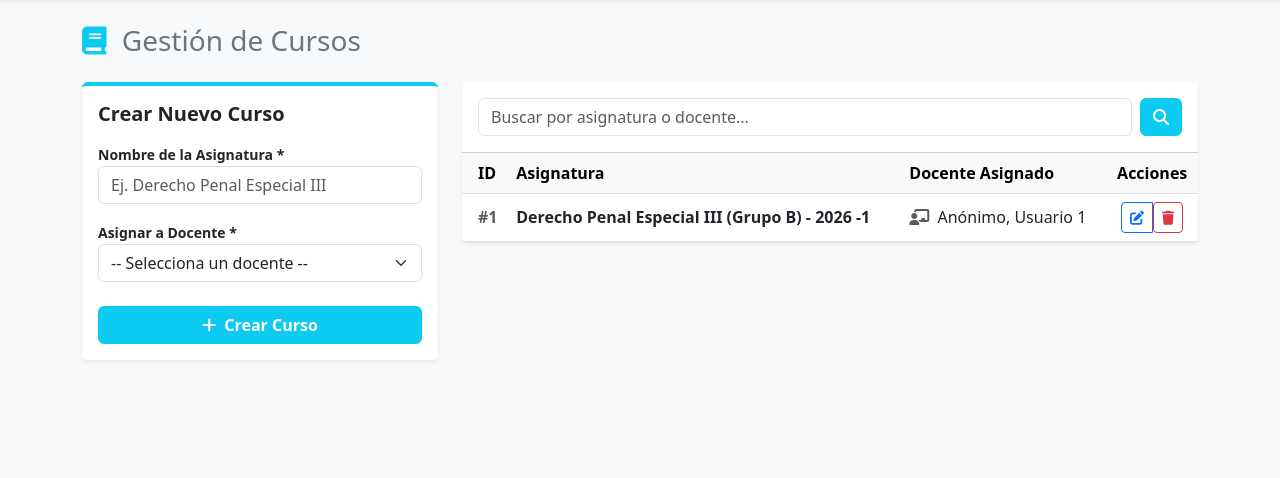
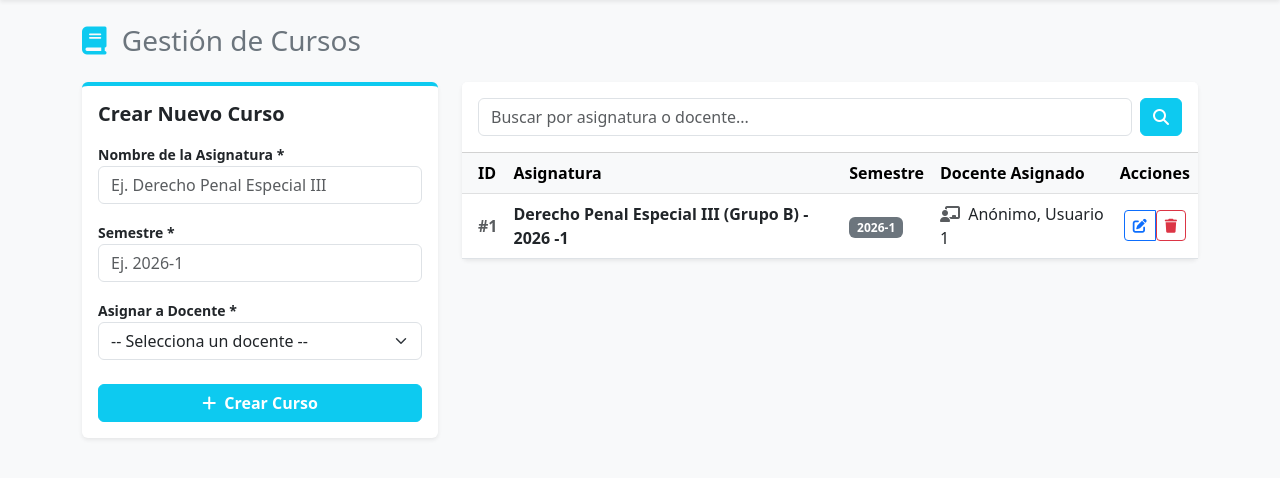
Before and after one commit to fcjpunap/PORTAFOLIOS, a PHP site: page /gestionar_cursos.php in a window 1280 px wide. Shown: the part 56-534 px from the top of the page. Run offline with PHP 8.4, Linux system fonts and the light colour scheme; a user stored in the database is signed in; data comes from the database, SQL or seed files in the repository.

Commit message:
Fix: Add missing 'semestre' field to course management to resolve SQL insertion errors

```diff
--- a/gestionar_cursos.php
+++ b/gestionar_cursos.php
@@ -15,12 +15,13 @@ $mensaje = '';
 if ($_SERVER['REQUEST_METHOD'] === 'POST' && isset($_POST['accion'])) {
     if ($_POST['accion'] === 'crear') {
         $nombre_curso = trim($_POST['nombre_curso']);
+        $semestre = trim($_POST['semestre'] ?? '');
         $docente_id = $_POST['docente_id'];
 
-        if (!empty($nombre_curso) && !empty($docente_id)) {
+        if (!empty($nombre_curso) && !empty($semestre) && !empty($docente_id)) {
             try {
-                $stmt = $pdo->prepare("INSERT INTO cursos (nombre_curso, docente_id) VALUES (?, ?)");
-                $stmt->execute([$nombre_curso, $docente_id]);
+                $stmt = $pdo->prepare("INSERT INTO cursos (nombre_curso, semestre, docente_id) VALUES (?, ?, ?)");
+                $stmt->execute([$nombre_curso, $semestre, $docente_id]);
                 $mensaje = "<div class='alert alert-success'><i class='fas fa-check-circle me-1'></i> Curso creado exitosamente.</div>";
             } catch (PDOException $e) {
                 $mensaje = "<div class='alert alert-danger'>Error al crear curso.</div>";
@@ -29,10 +30,11 @@ if ($_SERVER['REQUEST_METHOD'] === 'POST' && isset($_POST['accion'])) {
     } elseif ($_POST['accion'] === 'editar') {
         $id = $_POST['curso_id'];
         $nombre_curso = trim($_POST['nombre_curso']);
+        $semestre = trim($_POST['semestre'] ?? '');
         $docente_id = $_POST['docente_id'];
         try {
-            $stmt = $pdo->prepare("UPDATE cursos SET nombre_curso=?, docente_id=? WHERE id=?");
-            $stmt->execute([$nombre_curso, $docente_id, $id]);
+            $stmt = $pdo->prepare("UPDATE cursos SET nombre_curso=?, semestre=?, docente_id=? WHERE id=?");
+            $stmt->execute([$nombre_curso, $semestre, $docente_id, $id]);
             $mensaje = "<div class='alert alert-info'>Curso actualizado correctamente.</div>";
         } catch (PDOException $e) {
             $mensaje = "<div class='alert alert-danger'>Error al actualizar.</div>";
@@ -73,7 +75,7 @@ $stmt_total->execute($params);
 $total_cursos = $stmt_total->fetchColumn();
 $total_paginas = ceil($total_cursos / $limite);
 
-$sql_cursos = "SELECT c.id, c.nombre_curso, c.docente_id, u.nombres as doc_nom, u.apellidos as doc_ape
+$sql_cursos = "SELECT c.id, c.nombre_curso, c.semestre, c.docente_id, u.nombres as doc_nom, u.apellidos as doc_ape
                FROM cursos c
                INNER JOIN usuarios u ON c.docente_id = u.id
                $whereSql
@@ -110,6 +112,10 @@ $cursos = $stmt_cursos->fetchAll(PDO::FETCH_ASSOC);
                                 <label class="small fw-bold">Nombre de la Asignatura *</label>
                                 <input type="text" name="nombre_curso" class="form-control" placeholder="Ej. Derecho Penal Especial III" required>
                             </div>
+                            <div class="mb-3">
+                                <label class="small fw-bold">Semestre *</label>
+                                <input type="text" name="semestre" class="form-control" placeholder="Ej. 2026-1" required>
+                            </div>
                             <div class="mb-4">
                                 <label class="small fw-bold">Asignar a Docente *</label>
                                 <select name="docente_id" class="form-select" required>
@@ -142,6 +148,7 @@ $cursos = $stmt_cursos->fetchAll(PDO::FETCH_ASSOC);
                                 <tr>
                                     <th class="ps-3">ID</th>
                                     <th>Asignatura</th>
+                                    <th>Semestre</th>
                                     <th>Docente Asignado</th>
                                     <th class="text-center">Acciones</th>
                                 </tr>
@@ -154,6 +161,7 @@ $cursos = $stmt_cursos->fetchAll(PDO::FETCH_ASSOC);
                                     <tr>
                                         <td class="ps-3 fw-bold text-muted">#<?= $c['id'] ?></td>
                                         <td class="fw-bold"><?= htmlspecialchars($c['nombre_curso']) ?></td>
+                                        <td><span class="badge bg-secondary"><?= htmlspecialchars($c['semestre'] ?? '') ?></span></td>
                                         <td><i class="fas fa-chalkboard-teacher text-muted me-1"></i> <?= htmlspecialchars($c['doc_ape'] . ', ' . $c['doc_nom']) ?></td>
                                         <td class="text-center">
                                             <div class="btn-group">
@@ -201,6 +209,10 @@ $cursos = $stmt_cursos->fetchAll(PDO::FETCH_ASSOC);
                       <input type="text" name="nombre_curso" id="edit_nombre_curso" class="form-control" required>
                   </div>
                   <div class="mb-3">
+                      <label class="small fw-bold">Semestre</label>
+                      <input type="text" name="semestre" id="edit_semestre" class="form-control" required>
+                  </div>
+                  <div class="mb-3">
                       <label class="small fw-bold">Docente Asignado</label>
                       <select name="docente_id" id="edit_docente_id" class="form-select" required>
                           <?php foreach($docentes as $d): ?>
@@ -223,6 +235,7 @@ $cursos = $stmt_cursos->fetchAll(PDO::FETCH_ASSOC);
         function abrirModalEditar(curso) {
             document.getElementById('edit_curso_id').value = curso.id;
             document.getElementById('edit_nombre_curso').value = curso.nombre_curso;
+            document.getElementById('edit_semestre').value = curso.semestre || '';
             document.getElementById('edit_docente_id').value = curso.docente_id;
             new bootstrap.Modal(document.getElementById('modalEditarCurso')).show();
         }
```
